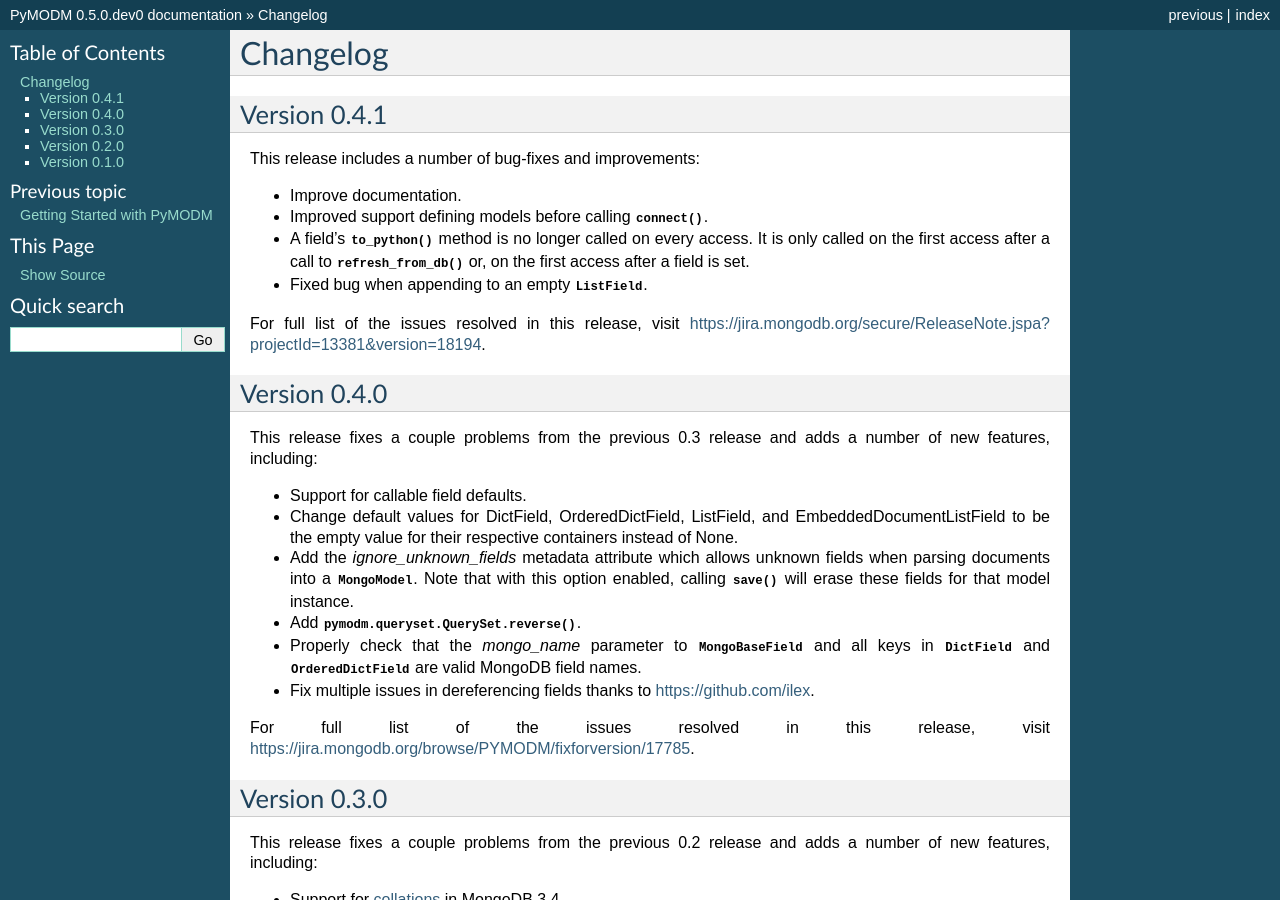
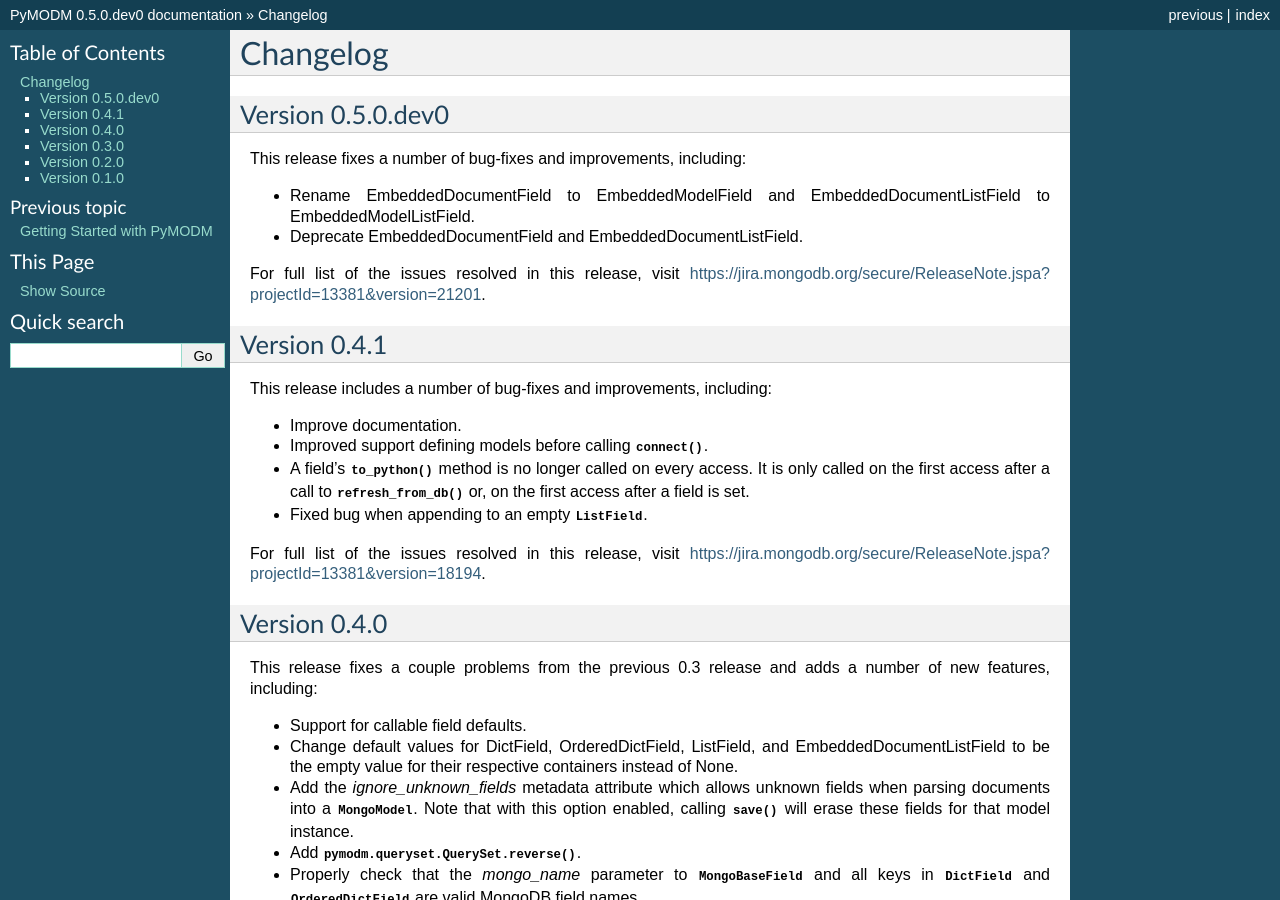
Before and after one commit to mongodb/pymodm, a Sphinx documentation site: the page built from doc/changelog.rst, in a window 1280 px wide and 900 px high. Built offline with Sphinx 7.4.7, drawn with Linux system fonts in a browser that asks for light colours.

Commit message:
Add changelog for 0.5.0.dev0

```diff
--- a/doc/changelog.rst
+++ b/doc/changelog.rst
@@ -1,10 +1,23 @@
 Changelog
 =========
+
+Version 0.5.0.dev0
+------------------
+
+This release fixes a number of bug-fixes and improvements, including:
+
+* Rename EmbeddedDocumentField to EmbeddedModelField and
+  EmbeddedDocumentListField to EmbeddedModelListField.
+* Deprecate EmbeddedDocumentField and EmbeddedDocumentListField.
+
+For full list of the issues resolved in this release, visit
+https://jira.mongodb.org/secure/ReleaseNote.jspa?projectId=13381&version=21201.
+
 
 Version 0.4.1
 -------------
 
-This release includes a number of bug-fixes and improvements:
+This release includes a number of bug-fixes and improvements, including:
 
 * Improve documentation.
 * Improved support defining models before calling
```
